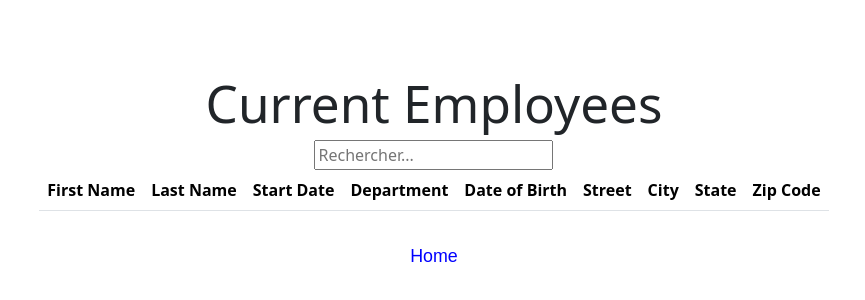
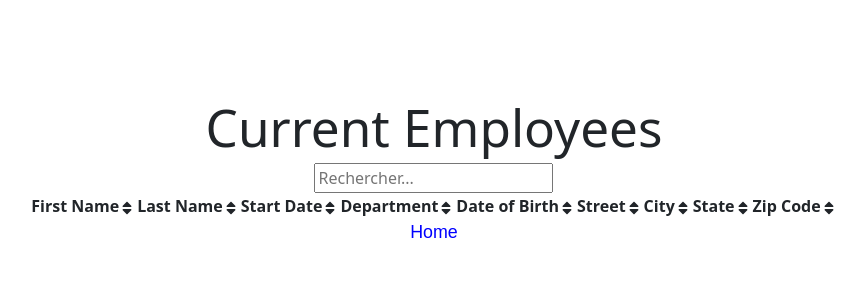
Before and after one commit to nitatemic/alexandre_de-Lemeny-Makedone_14_052023, a React (Vite) app: page /employee-list in a window 1280 px wide. Shown: the part 228-528 px from the top of the page, without its empty margins (206-1071 px from the left). Built offline with nearby package versions, Linux system fonts and the light colour scheme.

Commit message:
Add React-table, add sorting

```diff
--- a/package.json
+++ b/package.json
@@ -10,13 +10,15 @@
     "preview": "vite preview"
   },
   "dependencies": {
-    "@nitatemic/reactmodal": "^1.0.5",
+    "@nitatemic/reactmodal": "^1.0.12",
     "@reduxjs/toolkit": "^2.2.5",
     "bootstrap": "^5.3.0",
     "react": "^18.2.0",
     "react-dom": "^18.2.0",
+    "react-icons": "^5.2.1",
     "react-redux": "^9.1.2",
     "react-router-dom": "^6.12.1",
+    "react-table": "^7.8.0",
     "redux": "^5.0.1",
     "vite-plugin-mkcert": "^1.15.0"
   },
--- a/src/components/EmployeesList.jsx
+++ b/src/components/EmployeesList.jsx
@@ -1,31 +1,119 @@
 import React, { useState } from 'react';
 import { Link } from 'react-router-dom';
 import { useSelector } from 'react-redux';
+import { useTable, useSortBy } from 'react-table';
+import { FaSort, FaSortUp, FaSortDown } from 'react-icons/fa';
 
 export default function EmployeesList() {
+  /* Nombre d'éléments à afficher par page */
   const itemsPerPage = 10;
   const employees = useSelector((state) => state.employees);
 
   const [currentPage, setCurrentPage] = useState(1);
   const [searchTerm, setSearchTerm] = useState('');
 
-  // Filtrer les données en fonction du terme de recherche
+  /* Filtrer les données en fonction du terme de recherche */
   const filteredData = employees.filter((item) => item.firstName.toLowerCase().includes(searchTerm.toLowerCase()));
-  // Obtenir les éléments à afficher sur la page actuelle
   const startIndex = (currentPage - 1) * itemsPerPage;
   const endIndex = startIndex + itemsPerPage;
   const currentData = filteredData.slice(startIndex, endIndex);
 
-  // Gérer le changement de page
-  const handlePageChange = (page) => {
-    setCurrentPage(page);
+  /* Gérer le changement de terme de recherche */
+  const handleSearchChange = (e) => {
+    setSearchTerm(e.target.value);
+    /* Réinitialiser la page lors de la recherche */
+    setCurrentPage(1);
   };
 
-  // Gérer le changement de terme de recherche
-  const handleSearchChange = (e) => {
-    setSearchTerm(e.target.value);
-    setCurrentPage(1); // Réinitialiser la page lors de la recherche
-  };
+  const columns = React.useMemo(
+    () => [
+      {
+        Header: 'First Name',
+        accessor: 'firstName',
+      },
+      {
+        Header: 'Last Name',
+        accessor: 'lastName',
+      },
+      {
+        Header: 'Start Date',
+        accessor: 'startDate',
+      },
+      {
+        Header: 'Department',
+        accessor: 'department',
+      },
+      {
+        Header: 'Date of Birth',
+        accessor: 'dateOfBirth',
+      },
+      {
+        Header: 'Street',
+        accessor: 'street',
+      },
+      {
+        Header: 'City',
+        accessor: 'city',
+      },
+      {
+        Header: 'State',
+        accessor: 'state',
+      },
+      {
+        Header: 'Zip Code',
+        accessor: 'zipCode',
+      },
+    ],
+    [],
+  );
+
+  function Table({ columns, data }) {
+    const {
+      getTableProps,
+      getTableBodyProps,
+      headerGroups,
+      rows,
+      prepareRow,
+    } = useTable(
+      {
+        columns,
+        data,
+      },
+      useSortBy,
+    );
+
+    return (
+      <table {...getTableProps()}>
+        <thead>
+          {headerGroups.map((headerGroup) => (
+            <tr {...headerGroup.getHeaderGroupProps()}>
+              {headerGroup.headers.map((column) => (
+                <th {...column.getHeaderProps(column.getSortByToggleProps())}>
+                  {column.render('Header')}
+                  <span>
+                    {column.isSorted ? (column.isSortedDesc
+                      ? <FaSortDown />
+                      : <FaSortUp />)
+                      : <FaSort />}
+                  </span>
+                </th>
+              ))}
+            </tr>
+          ))}
+        </thead>
+        <tbody {...getTableBodyProps()}>
+          {rows.map((row) => {
+            prepareRow(row);
+            return (
+              <tr {...row.getRowProps()}>
+                {row.cells.map((cell) => <td {...cell.getCellProps()}>{cell.render('Cell')}</td>)}
+              </tr>
+            );
+          })}
+        </tbody>
+      </table>
+    );
+  }
 
   return (
     <div>
@@ -36,53 +124,9 @@ export default function EmployeesList() {
         value={searchTerm}
         onChange={handleSearchChange}
       />
-      <table className="table">
-        <thead>
-        <tr>
-          <th>First Name</th>
-          <th>Last Name</th>
-          <th>Start Date</th>
-          <th>Department</th>
-          <th>Date of Birth</th>
-          <th>Street</th>
-          <th>City</th>
-          <th>State</th>
-          <th>Zip Code</th>
-        </tr>
-        </thead>
-        <tbody>
-        {currentData.map((employee) => (
-          <tr key={employee.id}>
-            <td>{employee.firstName}</td>
-            <td>{employee.lastName}</td>
-            <td>{employee.startDate}</td>
-            <td>{employee.department}</td>
-            <td>{employee.dateOfBirth}</td>
-            <td>{employee.street}</td>
-            <td>{employee.city}</td>
-            <td>{employee.state}</td>
-            <td>{employee.zipCode}</td>
-          </tr>
-        ))}
-        </tbody>
-      </table>
-      <ul className="pagination">
-        {Array(Math.ceil(filteredData.length / itemsPerPage))
-          .fill()
-          .map((_, index) => (
-            <li
-              key={index}
-              className={`page-item ${currentPage === index + 1 ? 'active' : ''}`}
-            >
-              <button
-                className="page-link"
-                onClick={() => handlePageChange(index + 1)}
-              >
-                {index + 1}
-              </button>
-            </li>
-          ))}
-      </ul>
+
+      <Table columns={columns} data={currentData} />
+
       <Link to="/" className="error-link">Home</Link>
     </div>
   );
```
Also changed, not shown: 1 other file (tests, documents, lock files or other folders).
